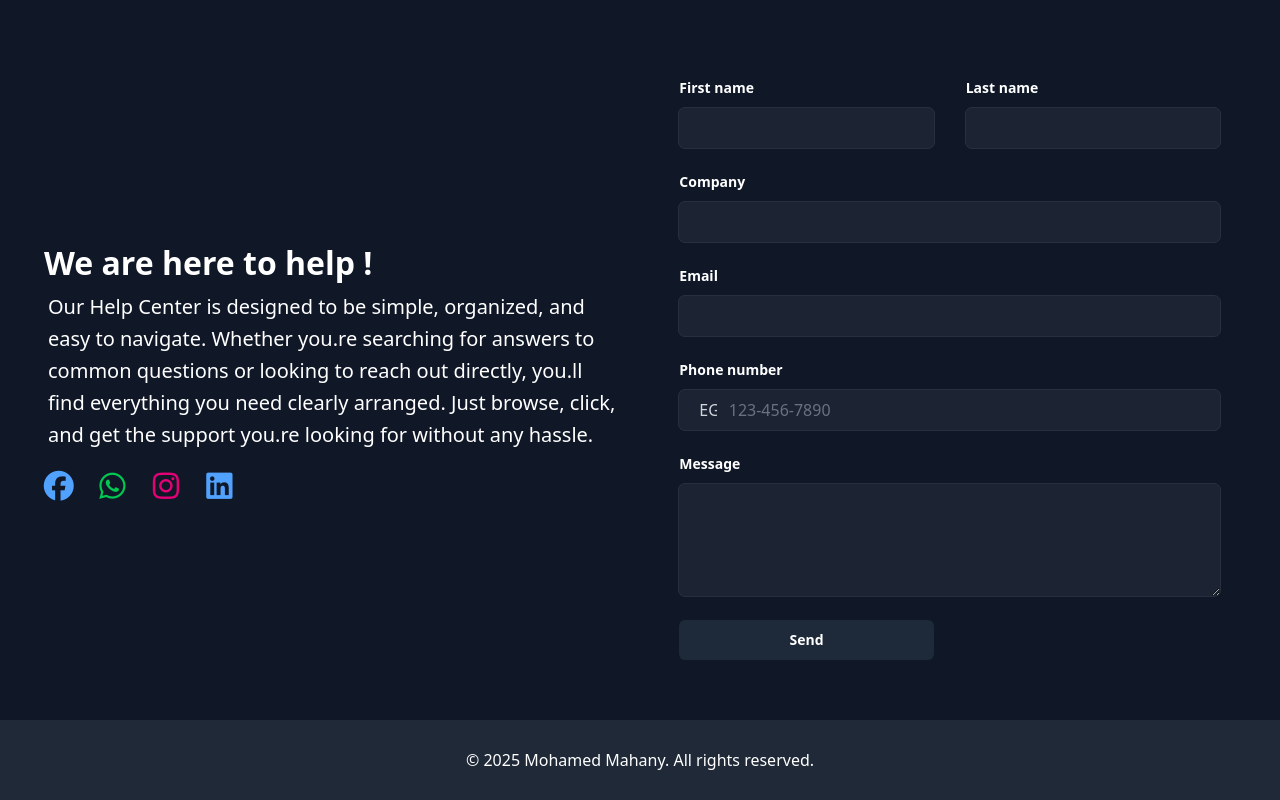
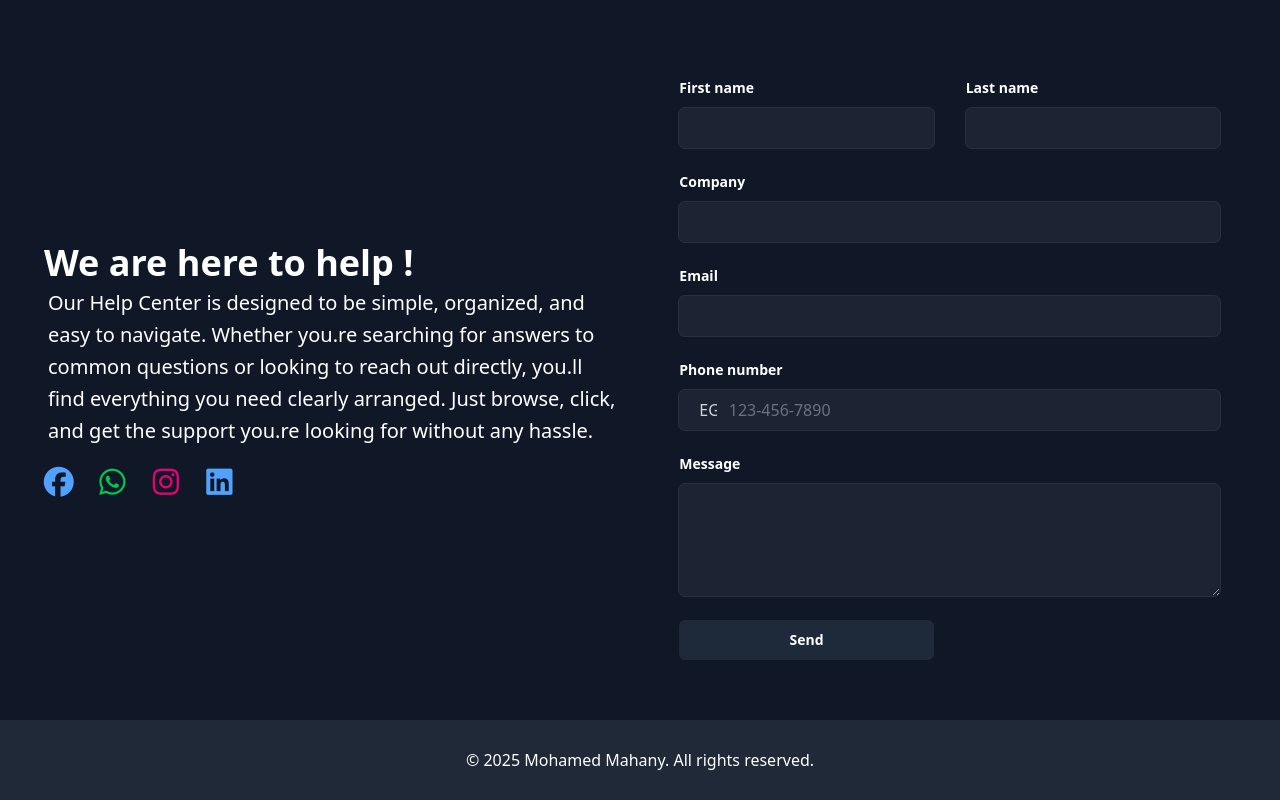
Before and after one commit to Mohaamedmahany/TurboDrive, a Next.js app: page / in a window 1280 px wide. Shown: the part 10986-11786 px from the top of the page. Built offline with nearby package versions, Linux system fonts and the light colour scheme.

Commit message:
Updated section layout

```diff
--- a/src/app/contact/page.js
+++ b/src/app/contact/page.js
@@ -11,7 +11,7 @@
         <div className="container flex flex-col items-center justify-between w-full gap-10 p-6 bg-gray-900 rounded-md lg:flex-row">
           {/* --- INFO  --- */}
           <div className="flex flex-col justify-center w-full text-white info lg:w-1/2">
-            <h3 className="p-1 font-bold lg:text-[32px]">
+            <h3 className="p-1 text-xl font-bold lg:text-4xl">
               We are here to help !
             </h3>
 
```
